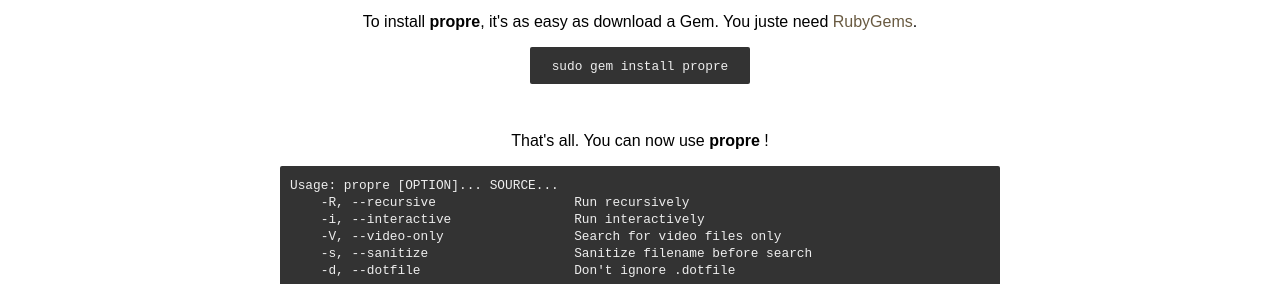
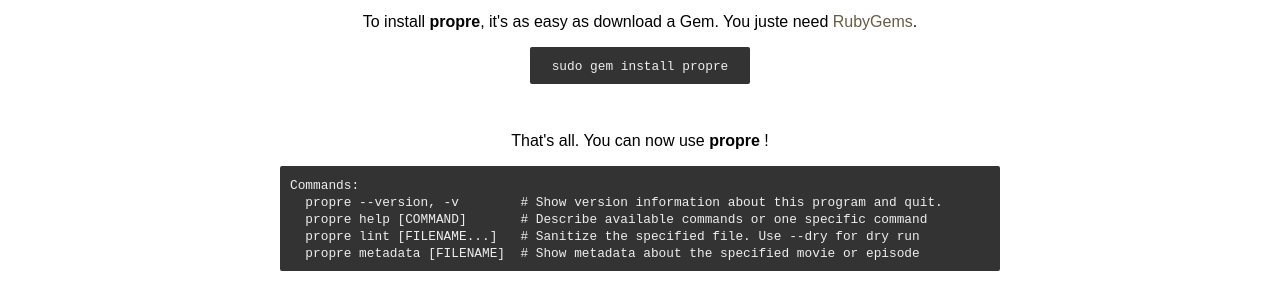
Before and after one commit to yadomi/propre, a plain HTML site: page index.html in a window 1280 px wide. Shown: the part 514-798 px from the top of the page. Drawn offline with nearby package versions, Linux system fonts and the light colour scheme.

Commit message:
Update usage for new version

```diff
--- a/index.html
+++ b/index.html
@@ -4,8 +4,8 @@
 	<meta charset="utf-8">
 	<title>Propre - Shine your movies</title>
 	<link rel="stylesheet" href="./static/css/style.css">
-  <link href='//fonts.googleapis.com/css?family=Lobster|Source+Code+Pro' rel='stylesheet' type='text/css'>
-  <link href="//cdnjs.cloudflare.com/ajax/libs/animate.css/3.2.0/animate.min.css" rel="stylesheet" type='text/css'>
+  <link href='https://fonts.googleapis.com/css?family=Lobster|Source+Code+Pro' rel='stylesheet' type='text/css'>
+  <link href="https://cdnjs.cloudflare.com/ajax/libs/animate.css/3.2.0/animate.min.css" rel="stylesheet" type='text/css'>
 </head>
 <body>
   <section class="hero">
@@ -28,12 +28,11 @@
       <pre class="gem"><code>sudo gem install propre</code></pre>
       <hr>
       <p>That's all. You can now use <strong>propre</strong> !</p>
-      <pre class="usage"><code>Usage: propre [OPTION]... SOURCE...
-    -R, --recursive                  Run recursively
-    -i, --interactive                Run interactively
-    -V, --video-only                 Search for video files only
-    -s, --sanitize                   Sanitize filename before search
-    -d, --dotfile                    Don't ignore .dotfile</code></pre>
+      <pre class="usage"><code>Commands:
+  propre --version, -v        # Show version information about this program and quit.
+  propre help [COMMAND]       # Describe available commands or one specific command
+  propre lint [FILENAME...]   # Sanitize the specified file. Use --dry for dry run
+  propre metadata [FILENAME]  # Show metadata about the specified movie or episode</code></pre>
     </div>
   </section>
   <section class="demo">
```
